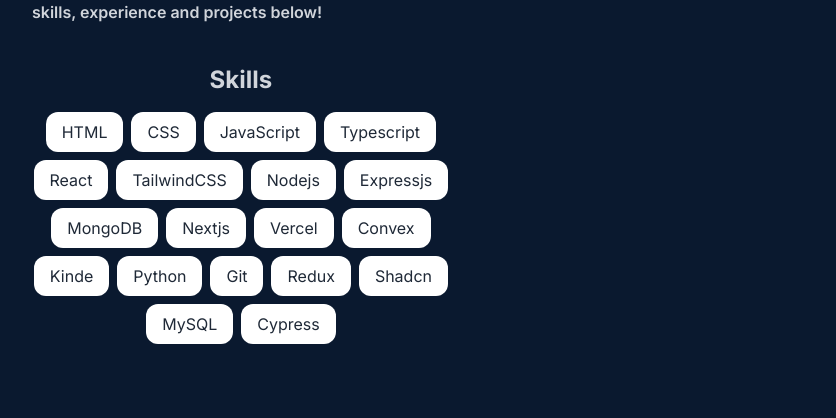
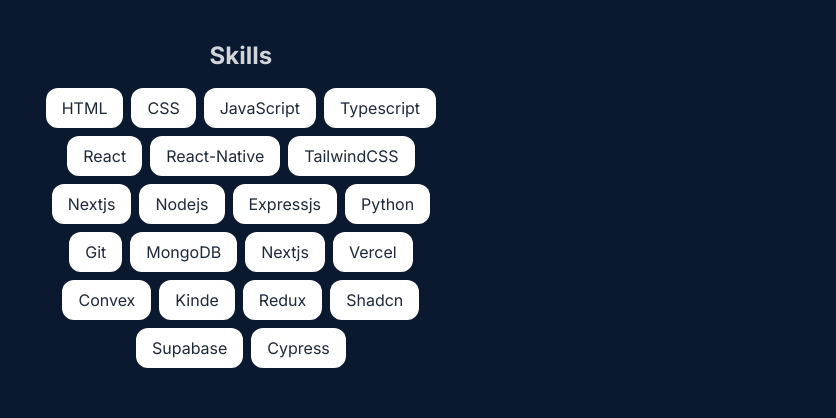
Before and after one commit to IvanKorne/portfolio, a Next.js app: page / in a window 1280 px wide. Shown: the part 1202-1620 px from the top of the page, without its empty margins (208-1044 px from the left). Built offline with nearby package versions, Linux system fonts and the light colour scheme; no server answers.

Commit message:
skills-update

```diff
--- a/app/data/data.ts
+++ b/app/data/data.ts
@@ -9,19 +9,21 @@
   "JavaScript",
   "Typescript",
   "React",
+  "React-Native",
   "TailwindCSS",
+  "Nextjs",
   "Nodejs",
   "Expressjs",
+  "Python",
+  "Git",
   "MongoDB",
   "Nextjs",
   "Vercel",
   "Convex",
   "Kinde",
-  "Python",
-  "Git",
   "Redux",
   "Shadcn",
-  "MySQL",
+  "Supabase",
   "Cypress",
 ] as const;
 
```
